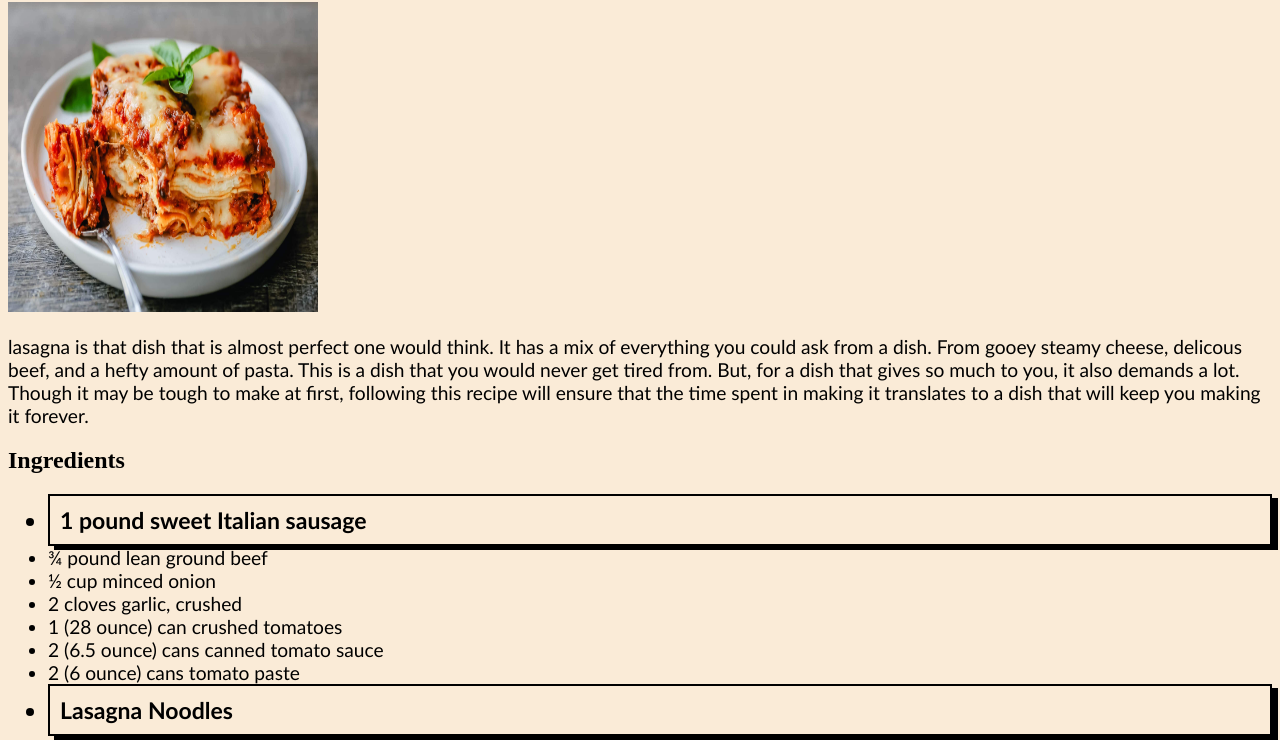
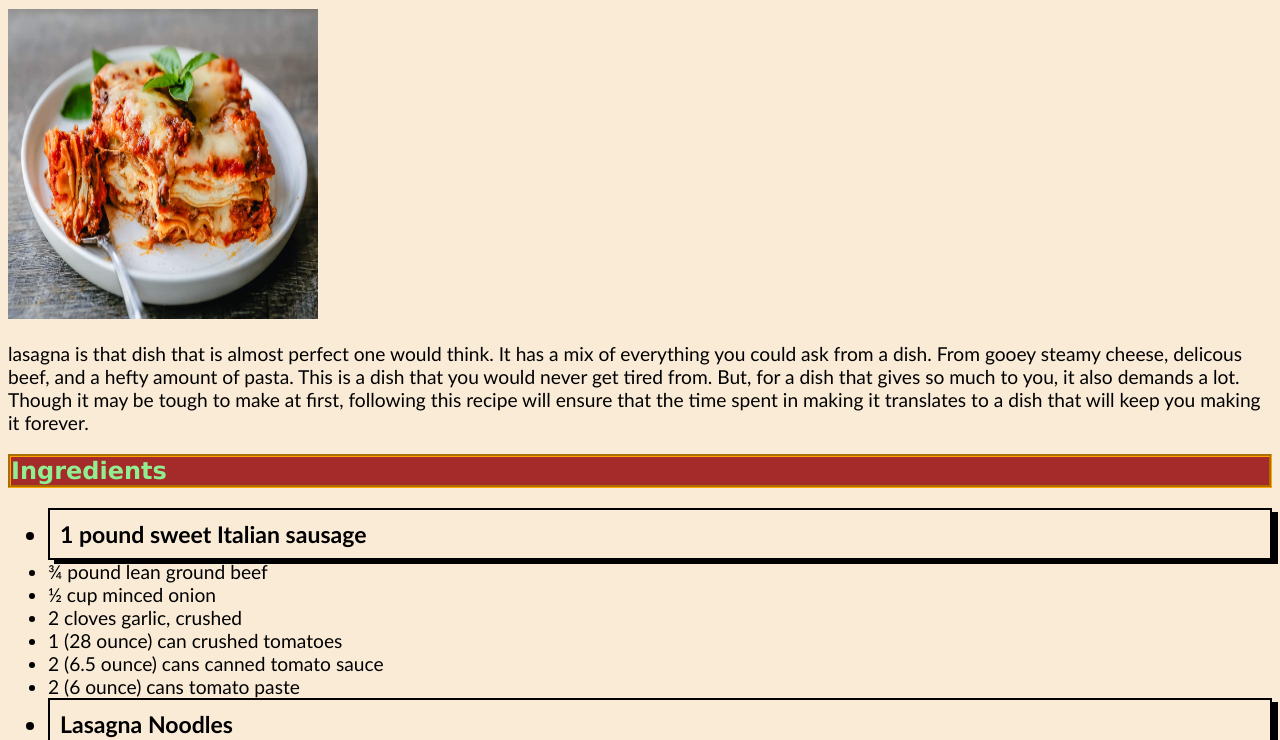
Before and after one commit to Kruvalcaba85/odin-recipes, a plain HTML site: page recipes/lasagna.html in a window 1280 px wide. Shown: the part 78-818 px from the top of the page. Drawn offline with Linux system fonts and the light colour scheme.

Commit message:
added lasagna specific styles

```diff
--- a/recipes/recipe.css
+++ b/recipes/recipe.css
@@ -21,3 +21,11 @@ body {
     border-color:red;
     background-color:white;
 }
+
+.lasagna {
+    font-family: 'Lucida Sans', 'Lucida Sans Regular', 'Lucida Grande', 'Lucida Sans Unicode', Geneva, Verdana, sans-serif;
+    color:lightgreen;
+    border-style:groove;
+    border-color:orange;
+    background-color:brown;
+}
```
